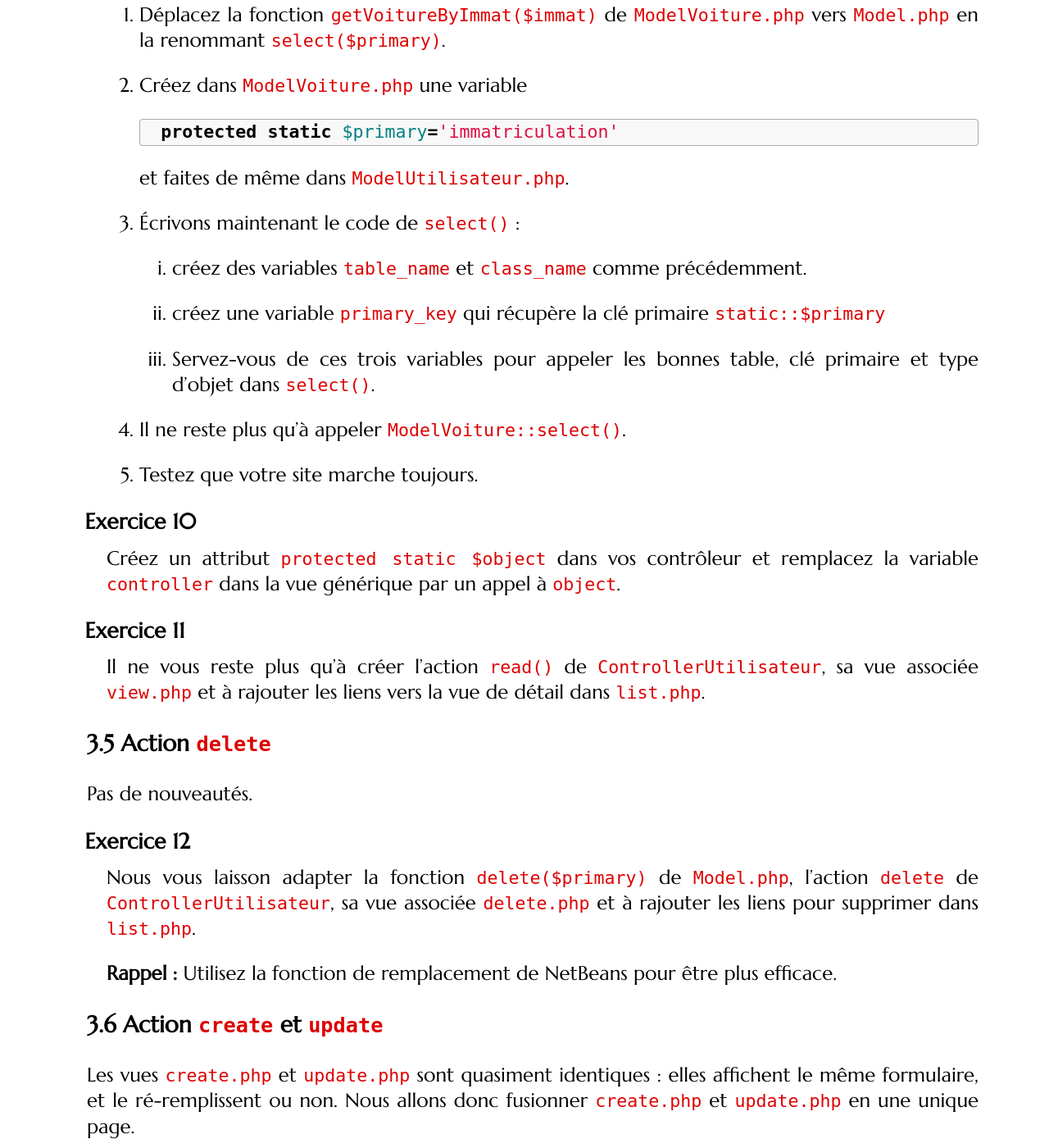
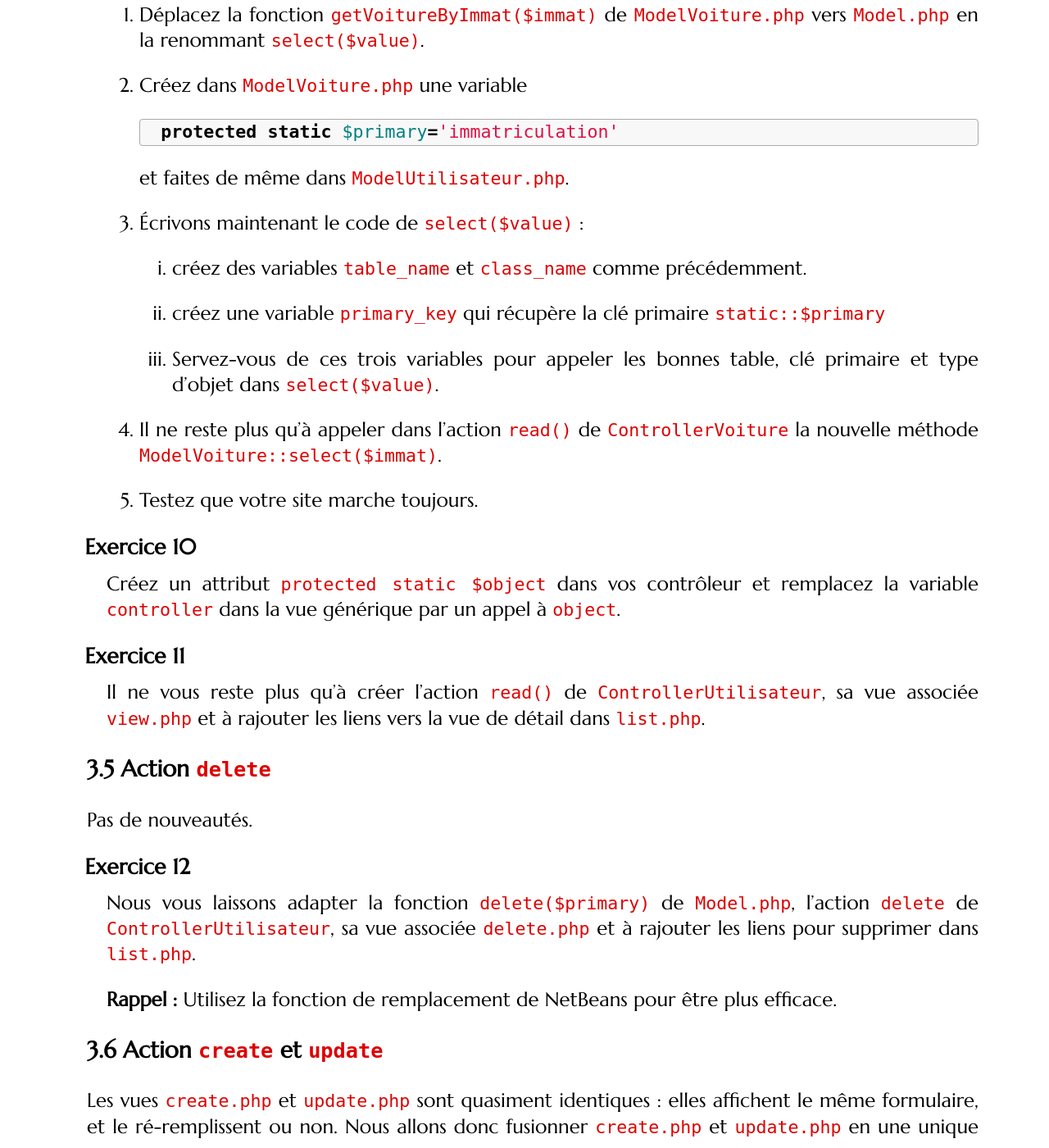
Before and after one commit to romainlebreton/R3.01-DeveloppementWeb, a Jekyll site: the page built from tutorials/tutorial6.md, in a window 1280 px wide and 1400 px high, scrolled down 8895 px. Shown: the whole window at 82% size. Built offline with Jekyll 4.4.1, drawn with Linux system fonts in a browser that asks for light colours; some web fonts are replaced; some of the changed text lies outside the part shown.

Commit message:
Modifications suite au TP
- J'ai corrigé quelques coquilles d'orthographe dans ce pull request.
- Je me demandais aussi pourquoi dans l'action update et updated il n'était pas plus préférable de transmettre seulement l'immatriculation en query string et pré-remplir les données en fonction de l'immat passée ?
- Petite correction d'un nom de modèle utilisé
- Pour la fonction select($value) le sujet était un peu vague pour savoir s'il fallait ou nom transmettre une valeur à tester en paramètre (une immatriculation, un id de trajet, un id d'user etc.), je pense qu'en effet il faut passer cette valeur en paramètre et donc l'indiquer sur le sujet (c'est pour cela que j'ai proposé de rajouter $value).

```diff
--- a/tutorials/tutorial6.md
+++ b/tutorials/tutorial6.md
@@ -155,13 +155,17 @@ formulaire de mise à jour. Pour cela :
    formulaire identique à celui de `create.php`, mais qui sera
    pré-rempli par les données de la voiture courante. Toutes les informations
    nécessaires seront une fois de plus passées *via* l'URL.
+<!--
+Pourquoi ne pas seulement transmettre l'immatriculation et pré-remplir les champs en fonction de l'immat passée en query ?
+Cela permettrait aussi de vérifier l'exactitude des champs pré-remplis ?
+-->
 
    **Indice :** L'attribut `value` de la balise `<input>` permet de pré-remplir un
    champ du formulaire.  Notez aussi que l'attribut `readonly` de `<input>`
    permet d'afficher l'immatriculation sans que l'internaute puisse le changer.
 
    **Attention :** Avez-vous bien échappé vos variables PHP avant de les écrire
-     dans l'HTML et des les URLs ?
+     dans l'HTML et dans les URLs ?
 
    **Rappel -- Attention au mélange de `POST` et `GET` :** Vous souhaitez envoyez
      l'information `action=updated` en plus des informations saisies lors de
@@ -392,7 +396,7 @@ Commençons par la fonction `select()`. Dans cette fonction, le nom de la table
 condition `WHERE` varie.
 
 1. Déplacez la fonction `getVoitureByImmat($immat)` de `ModelVoiture.php` vers
-   `Model.php` en la renommant `select($primary)`.
+   `Model.php` en la renommant `select($value)`.
 
 1. Créez dans `ModelVoiture.php` une variable
 
@@ -402,17 +406,16 @@ condition `WHERE` varie.
 
    et faites de même dans `ModelUtilisateur.php`.
 
-1. Écrivons maintenant le code de `select()` :
+1. Écrivons maintenant le code de `select($value)` :
 
    1. créez des variables `table_name` et `class_name` comme précédemment.
 
    1. créez une variable `primary_key` qui récupère la clé primaire `static::$primary`
 
    1. Servez-vous de ces trois variables pour appeler les bonnes table, clé
-      primaire et type d'objet dans `select()`.
+      primaire et type d'objet dans `select($value)`.
 
-
-1. Il ne reste plus qu'à appeler `ModelVoiture::select()`.
+1. Il ne reste plus qu'à appeler dans l'action `read()` de `ControllerVoiture` la nouvelle méthode `ModelVoiture::select($immat)`.
 
 1. Testez que votre site marche toujours.
 
@@ -440,7 +443,7 @@ Pas de nouveautés.
 
 <div class="exercise">
 
-Nous vous laisson adapter la fonction `delete($primary)` de `Model.php`,
+Nous vous laissons adapter la fonction `delete($primary)` de `Model.php`,
 l'action `delete` de `ControllerUtilisateur`, sa vue associée `delete.php` et à
 rajouter les liens pour supprimer dans `list.php`.
 
```
Also changed, not shown: other parts of tutorials/tutorial6.md (+1 -1 lines).
